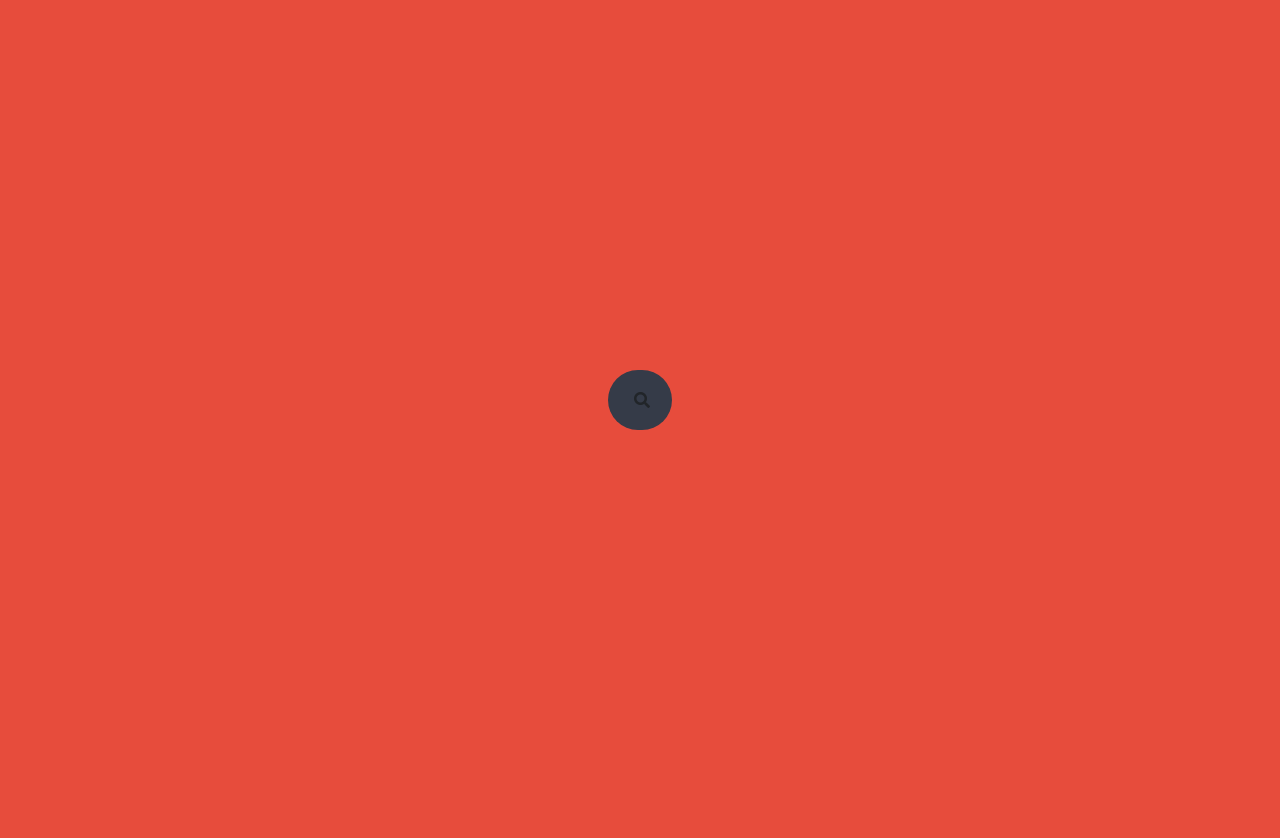
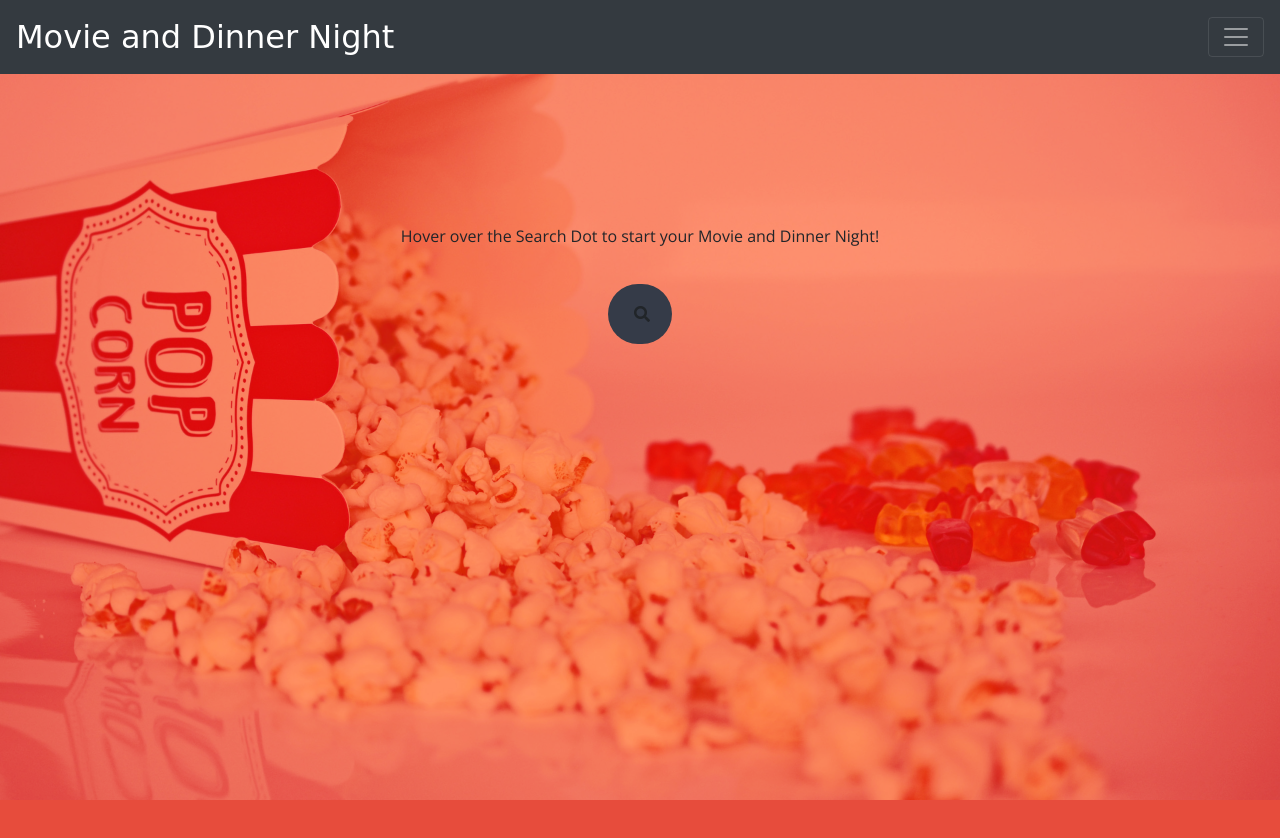
Before and after one commit to gwyndall/GroupProject1, a plain HTML site: page indexAjay.html in a window 1280 px wide. Before the commit the page ends 800 px from the top, so only its background shows below. Drawn offline with nearby package versions, Linux system fonts and the light colour scheme; a web font is replaced by a local one.

Commit message:
index page

```diff
--- a/assets/style/style.css
+++ b/assets/style/style.css
@@ -5,12 +5,14 @@
         margin: 0;
         padding: 0;
         background: #e74c3c;
-        }
+              }
 
-    /* body {
+    body {
           background-image: url(../images/popcorn-1433327.jpg);
           background-size: 100%;
-      } */
+          background-blend-mode: overlay;
+
+      }
 
         .searchbar{
         margin-bottom: auto;
@@ -66,6 +68,7 @@
             background-color: #161616 !important;
           }
 
+
           .projects-section .project-text {
             padding: 3rem;
             font-size: 90%;
@@ -91,8 +94,25 @@
             font-size: 2em;
           }
 
-          .brand-logo {
+          #brand-logo {
             font-family: 'Vast Shadow', cursive;
             font-weight: 500;
+            font-size: 2em;
+          }
+
+          .nav-link {
+            font-family: 'Open Sans', sans-serif;
+            font-weight: 400;
             font-size: 1em;
+
           }
+.entry-text {
+  text-align: center;
+  margin-top: 150px;
+
+}
+
+.searchBar {
+  margin-top: 20px!important;
+  margin-bottom: 20px!important;
+}
--- a/indexAjay.html
+++ b/indexAjay.html
@@ -5,8 +5,37 @@
     <link rel="stylesheet" href="https://stackpath.bootstrapcdn.com/bootstrap/4.3.1/css/bootstrap.min.css" integrity="sha384-ggOyR0iXCbMQv3Xipma34MD+dH/1fQ784/j6cY/iJTQUOhcWr7x9JvoRxT2MZw1T" crossorigin="anonymous">
     <link rel="stylesheet" href="https://use.fontawesome.com/releases/v5.5.0/css/all.css" integrity="sha384-B4dIYHKNBt8Bc12p+WXckhzcICo0wtJAoU8YZTY5qE0Id1GSseTk6S+L3BlXeVIU" crossorigin="anonymous">
     <link rel="stylesheet" href="./assets/style/style.css">
+    <link href="https://fonts.googleapis.com/css?family=Open+Sans:400,400i,600,600i,700,700i,800,800i%7CVast+Shadow" rel="stylesheet">
    </head>
-  <body>
+
+   <body>
+
+      <nav class="navbar navbar-dark bg-dark">
+          <a class="navbar-brand" id ="brand-logo" href="#">Movie and Dinner Night</a>
+          <button class="navbar-toggler" type="button" data-toggle="collapse" data-target="#navbarNav" aria-controls="navbarNav" aria-expanded="false" aria-label="Toggle navigation">
+            <span class="navbar-toggler-icon"></span>
+          </button>
+          <div class="collapse navbar-collapse" id="navbarNav">
+            <ul class="navbar-nav">
+              <li class="nav-item">
+                <a class="nav-link" href="#">Movie <span class="sr-only">(current)</span></a>
+              </li>
+              <li class="nav-item">
+                <a class="nav-link" href="#">Restaurants</a>
+              </li>
+              <li class="nav-item">
+                <a class="nav-link" href="#">Change location</a>
+              </li>
+               </ul>
+          </div>
+        </nav>
+      <div class="container">
+
+       <div class="entry-text">
+            <p>Hover over the Search Dot to start your Movie and Dinner Night!</p>
+        </div>
+      </div>
+
     <!-- <script src="https://cdnjs.cloudflare.com/ajax/libs/materialize/1.0.0/js/materialize.min.js"></script> -->
     <script src="https://code.jquery.com/jquery-3.3.1.slim.min.js" integrity="sha384-q8i/X+965DzO0rT7abK41JStQIAqVgRVzpbzo5smXKp4YfRvH+8abtTE1Pi6jizo" crossorigin="anonymous"></script>
     <script src="https://cdnjs.cloudflare.com/ajax/libs/popper.js/1.14.7/umd/popper.min.js" integrity="sha384-UO2eT0CpHqdSJQ6hJty5KVphtPhzWj9WO1clHTMGa3JDZwrnQq4sF86dIHNDz0W1" crossorigin="anonymous"></script>
```
